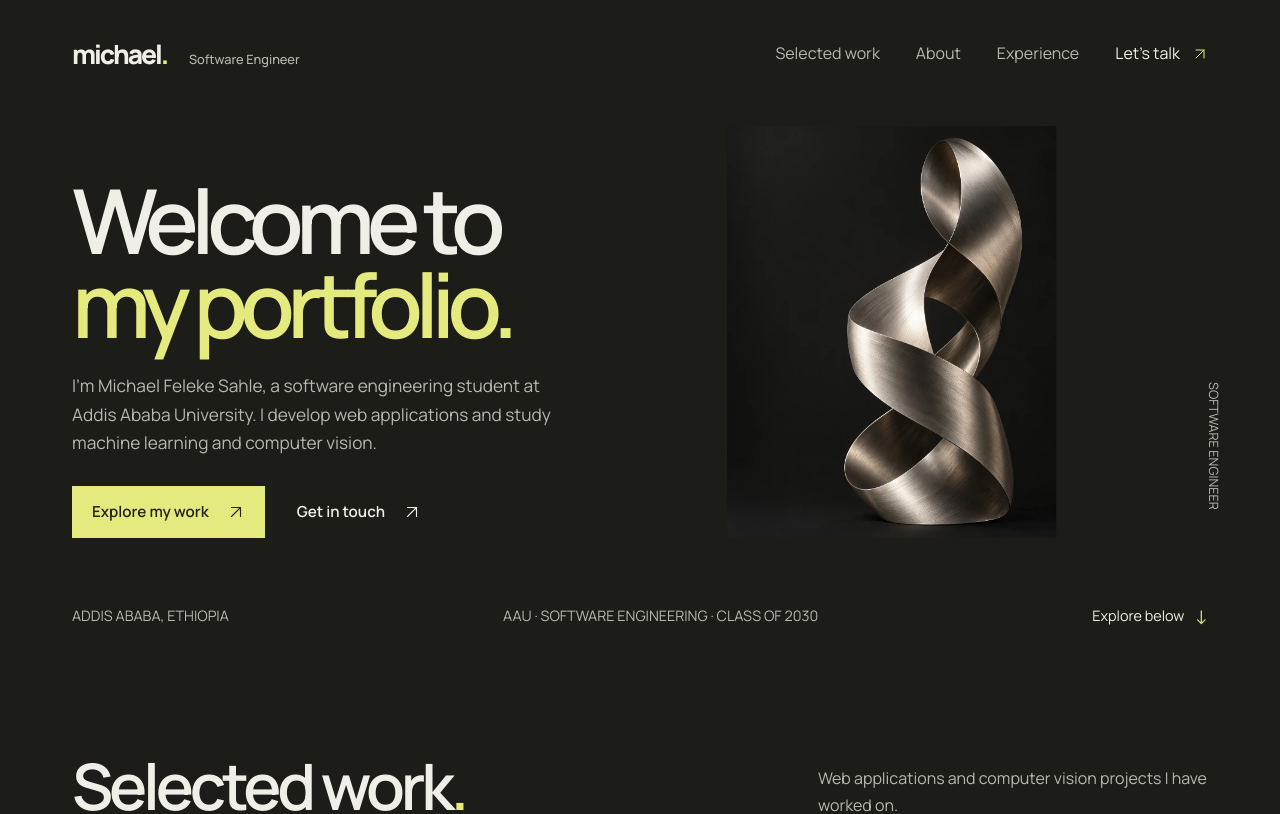
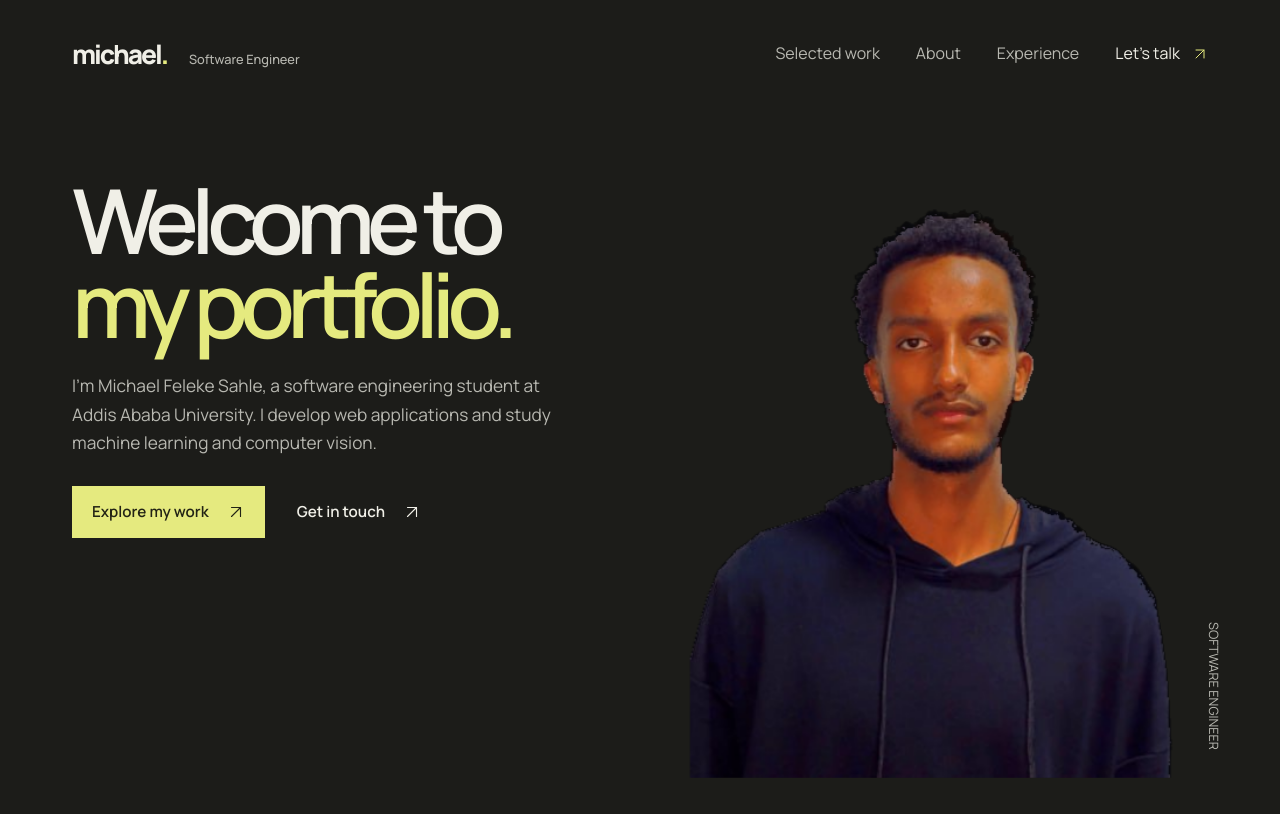
Before and after one commit to mikofs13/portfolio, a Next.js app: page / in a window 1280 px wide. Shown: the top 814 px of the page. Built offline with nearby package versions, Linux system fonts and the light colour scheme.

Commit message:
Add portrait to hero

```diff
--- a/app/globals.css
+++ b/app/globals.css
@@ -74,8 +74,8 @@
   .inline-link:active:not(:focus-visible) { transform: scale(.985); }
   .inline-link.primary { min-height: 52px; padding: 12px 20px; background: var(--accent); color: var(--accent-ink); }
   .inline-link.primary { transition: color .18s ease, background-color .18s ease, transform 140ms cubic-bezier(.23, 1, .32, 1); }
-  .hero-art { position: relative; display: grid; place-items: center; min-width: 0; max-height: 300px; overflow: hidden; margin-top: 18px; pointer-events: none; mix-blend-mode: lighten; }
-  .hero-art img { display: block; width: 86%; max-width: 420px; height: auto; margin-block: -20px; mix-blend-mode: lighten; }
+  .hero-art { position: relative; display: grid; place-items: end center; min-width: 0; min-height: clamp(350px, 108vw, 470px); overflow: visible; margin-top: 18px; pointer-events: none; }
+  .hero-art img { display: block; width: auto; max-width: 100%; height: clamp(350px, 108vw, 470px); margin: 0; object-fit: contain; object-position: bottom center; }
   .art-caption { display: none; }
   .hero-foot { grid-column: 1 / -1; display: flex; justify-content: space-between; align-items: center; gap: 14px; margin-top: 10px; padding: 18px 0; color: var(--muted); font-size: .85rem; }
   .hero-foot a { display: flex; align-items: center; gap: 10px; min-height: 40px; color: var(--ink); }
@@ -205,8 +205,8 @@
     .nav { display: flex; width: auto; gap: 28px; padding: 0; }
     .hero { grid-template-columns: minmax(0, 1.05fr) minmax(0, 1fr); padding-top: 42px; }
     .hero h1 { font-size: clamp(4.4rem, 7.2vw, 7rem); }
-    .hero-art { max-height: none; overflow: visible; margin: 0; align-self: stretch; }
-    .hero-art img { position: absolute; top: 0; right: -20px; width: 130%; max-width: none; height: 100%; object-fit: contain; }
+    .hero-art { min-height: clamp(460px, 52vw, 620px); max-height: none; overflow: visible; margin: 0; align-self: stretch; }
+    .hero-art img { position: absolute; inset: auto 0 0; width: 100%; max-width: 100%; height: 100%; object-fit: contain; object-position: bottom center; }
     .hero-foot { margin-top: 30px; padding-block: 20px; font-size: .9rem; }
     .hero-education { display: block; }
     .section-heading { flex-direction: row; align-items: end; gap: 48px; margin-bottom: 60px; }
@@ -236,7 +236,6 @@
     .nav { gap: 36px; }
     .hero { padding-top: 50px; grid-template-columns: minmax(0, 1.05fr) minmax(0, 1fr); }
     .hero h1 { font-size: clamp(5.5rem, 7vw, 8.5rem); }
-    .hero-art img { top: -12px; right: -30px; width: 125%; height: calc(100% + 32px); }
     .art-caption { position: absolute; right: -16px; bottom: 28px; display: block; color: var(--muted); font-size: .8rem; writing-mode: vertical-rl; }
     .hero-foot { margin-top: 38px; }
     .project-info { gap: 80px; }
--- a/app/page.tsx
+++ b/app/page.tsx
@@ -24,7 +24,7 @@ export default function Home() {
           <p className="hero-intro">{site.hero.intro}</p>
           <div className="hero-actions"><a className="inline-link primary" href={projects.length ? "#work" : "#about"}>Explore my work <Arrow/></a><a className="inline-link" href="#contact">Get in touch <Arrow/></a></div>
         </div>
-        <div className="hero-art" aria-hidden="true"><Image src="/studio-ribbon.webp" alt="" width={1100} height={1375} loading="eager" fetchPriority="high" sizes="(max-width: 699px) 85vw, 55vw"/><span className="art-caption">{site.hero.artCaption}</span></div>
+        <div className="hero-art"><Image src="/images/michael-portrait.png" alt="Portrait of Michael Feleke Sahle" width={413} height={531} loading="eager" fetchPriority="high" sizes="(max-width: 699px) 100vw, 50vw"/><span className="art-caption">{site.hero.artCaption}</span></div>
         <div className="hero-foot"><p>{site.hero.location}</p><p className="hero-education">{site.hero.education}</p><a href={projects.length ? "#work" : "#about"}>Explore below <span aria-hidden="true">↓</span></a></div>
       </section>
 
```
Also changed, not shown: public/images/michael-portrait.png (added).
